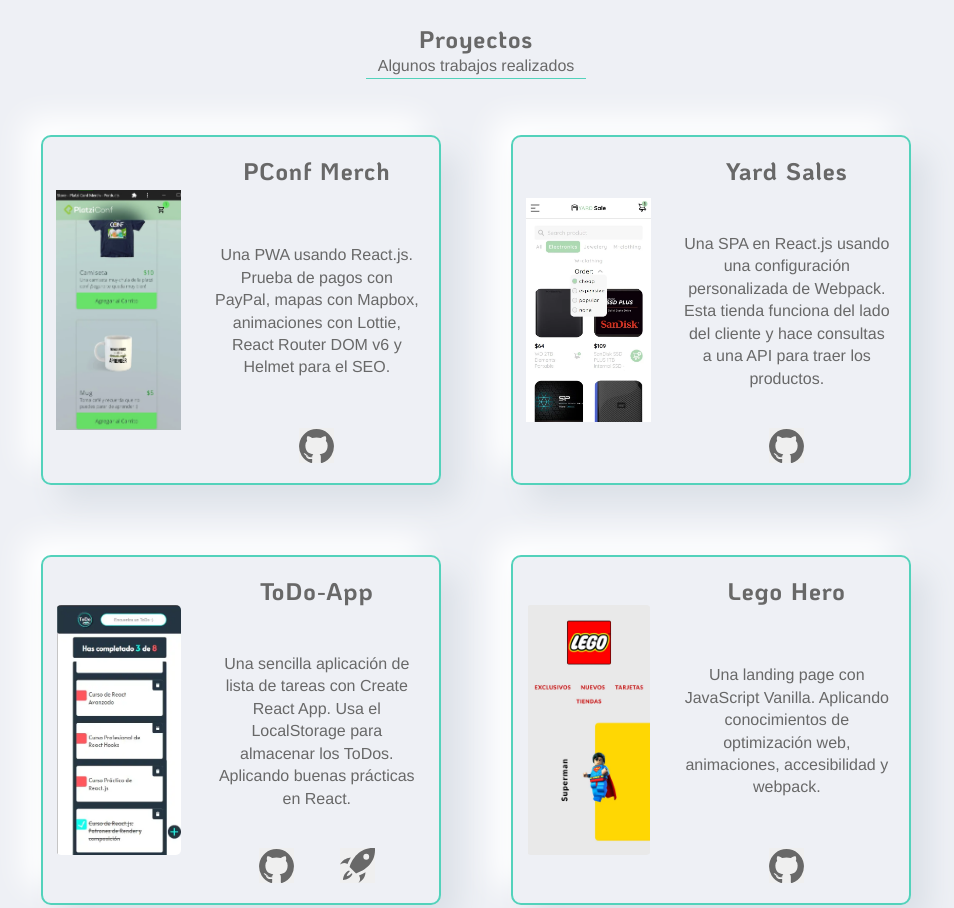
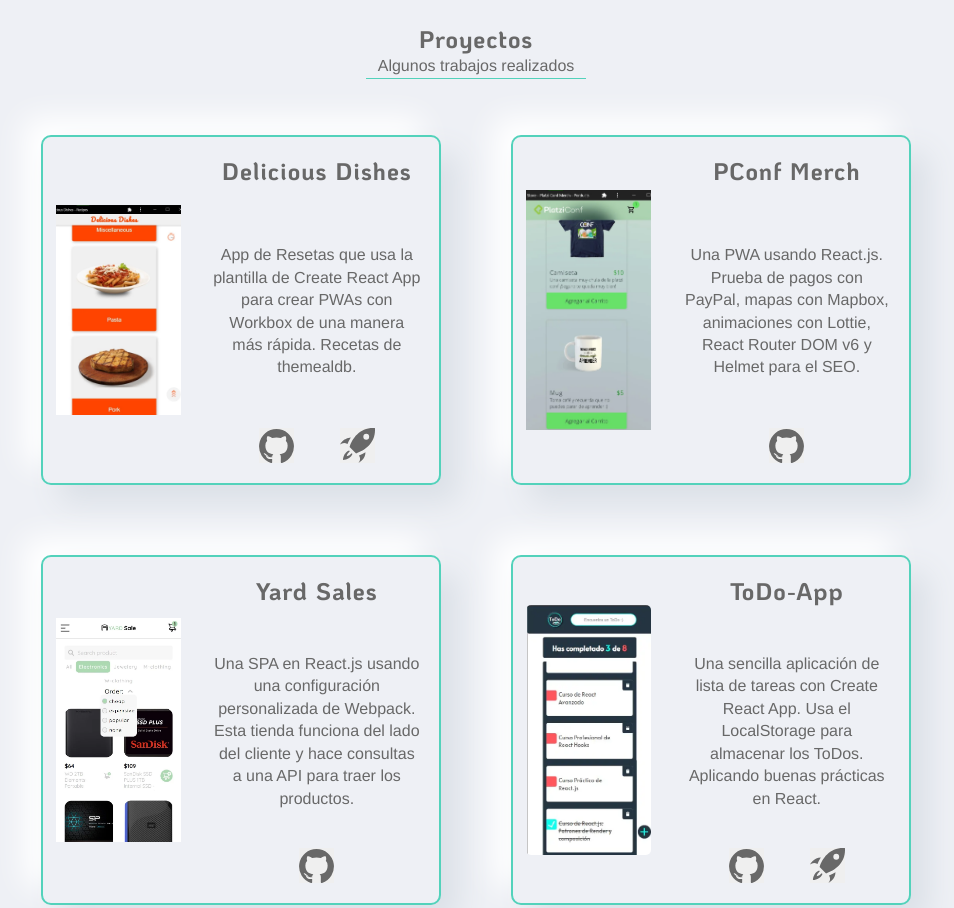
Before and after one commit to ChristBM/portfolio, a website built with webpack: page src/index.ejs in a window 1280 px wide. Shown: the part 2720-3628 px from the top of the page, without its empty margins (164-1118 px from the left). Built offline with nearby package versions, Linux system fonts and the light colour scheme; files whose address does not match are found by name.

Commit message:
adding the work #15

```diff
--- a/src/index.ejs
+++ b/src/index.ejs
@@ -291,6 +291,23 @@
 
       <div class="cards1__container">
 
+        <!-- Delicious Dishes -->
+        <article class="card1" tabindex="0">
+          <img class="card1__img-container" src="./assets/images/works/work15.webp" alt="work image" loading="lazy">
+          <div class="card1__texts">
+            <h2 class="card1__title">Delicious Dishes</h2>
+            <p class="card1__resum">App de Resetas que usa la plantilla de Create React App para crear PWAs con Workbox de una manera más rápida. Recetas de themealdb.</p>
+            <div class="card1__btn_container">
+              <button class="card1__btn card1__btn-icon_repo" title="Ir al repositorio">
+                <a class="card1__btn_link" href="https://github.com/ChristBM/recipes_pwa" target="_blank" rel="noreferrer" aria-label="Ir al repositorio"></a>
+              </button>
+              <button class="card1__btn card1__btn-icon_deploy" title="Ver el deploy del proyecto">
+                <a class="card1__btn_link" href="https://christbm.github.io/recipes_pwa/" target="_blank" rel="noreferrer" aria-label="Ver el deploy del proyecto"></a>
+              </button>
+            </div>
+          </div>
+        </article>
+
         <!-- Platzi Conf Merch< -->
         <article class="card1" tabindex="0">
           <img class="card1__img-container" src="./assets/images/works/work14.webp" alt="work image" loading="lazy">
```
Also changed, not shown: src/assets/img/works/work15.webp (added).
